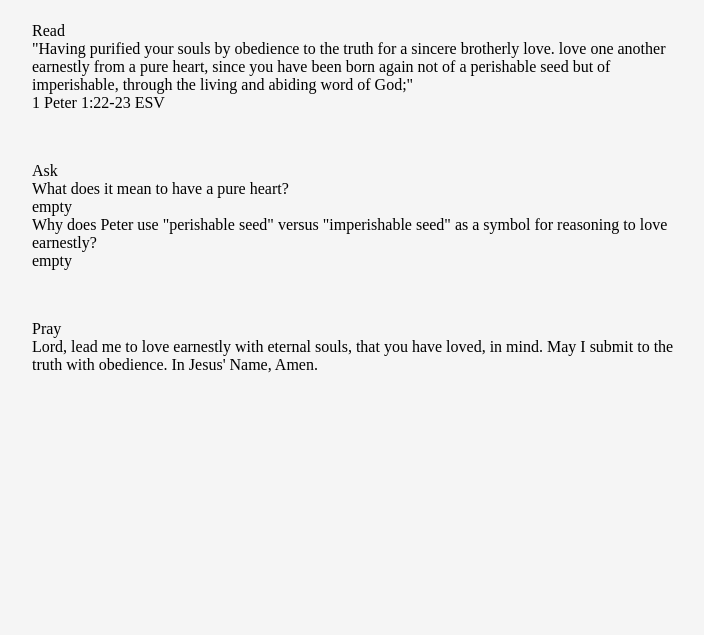
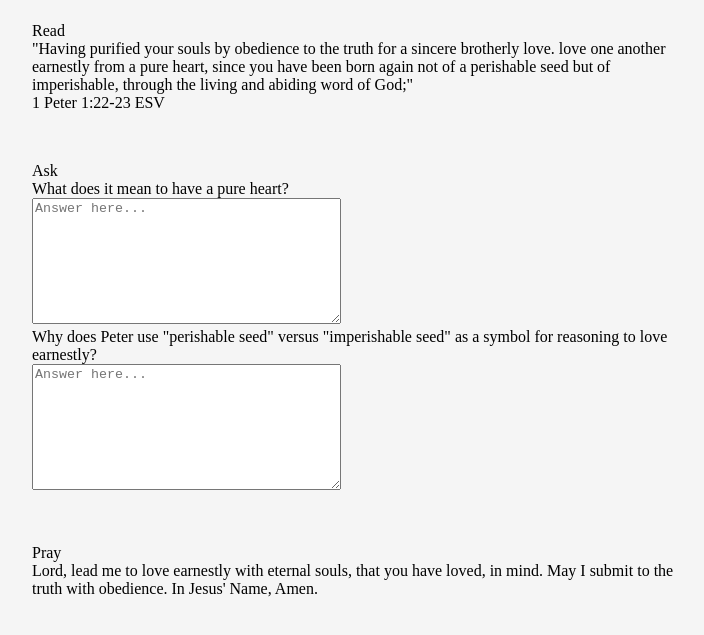
Before and after one commit to ben-anderton/morning-pages-app, a plain HTML site: page index.html in a window 1280 px wide. Shown: the part 91-726 px from the top of the page, without its empty margins (283-987 px from the left). Drawn offline with Linux system fonts and the light colour scheme.

Commit message:
Update journal section to have fillable forms

```diff
--- a/index.html
+++ b/index.html
@@ -40,24 +40,30 @@
 
         <div class="content">
 
-            <div class="question">
+            <div class="question-box">
                 <div id="ask-box-one" class="question-title">
                     What does it mean to have a pure heart?
                 </div>
-                <div class="question-answer-box">
-                    empty
-                </div>
+                <textarea
+                 id="question-answer-box-one",
+                 name="questionAnswerBoxOne",
+                 rows="8",
+                 cols="36",
+                 placeholder="Answer here..."></textarea>
             </div>
 
-            <div class="question">
+            <div class="question-box">
                 <div id="ask-box-two" class="question-title">
                     Why does Peter use "perishable seed" versus
                     "imperishable seed" as a symbol for reasoning
                     to love earnestly?
                 </div>
-                <div class="question-answer-box">
-                    empty
-                </div>
+                <textarea
+                 id="question-answer-box-two",
+                 name="questionAnswerBoxTwo",
+                 rows="8",
+                 cols="36",
+                 placeholder="Answer here..."></textarea>
             </div>
 
         </div>
--- a/script.js
+++ b/script.js
@@ -54,7 +54,7 @@ function updateTodayPage() {
     scriptureVerses.textContent = todayPrompt?.verse;
     scriptureReference.textContent = todayPrompt?.reference;
     askBoxOne.textContent = todayPrompt?.questionA;
-    askBoxTwo.textContent = todayPrompt?.questionA;
+    askBoxTwo.textContent = todayPrompt?.questionB;
     prayBox.textContent = todayPrompt?.prayer;
 
     console.log("Function updateTodayPage completed");
```
